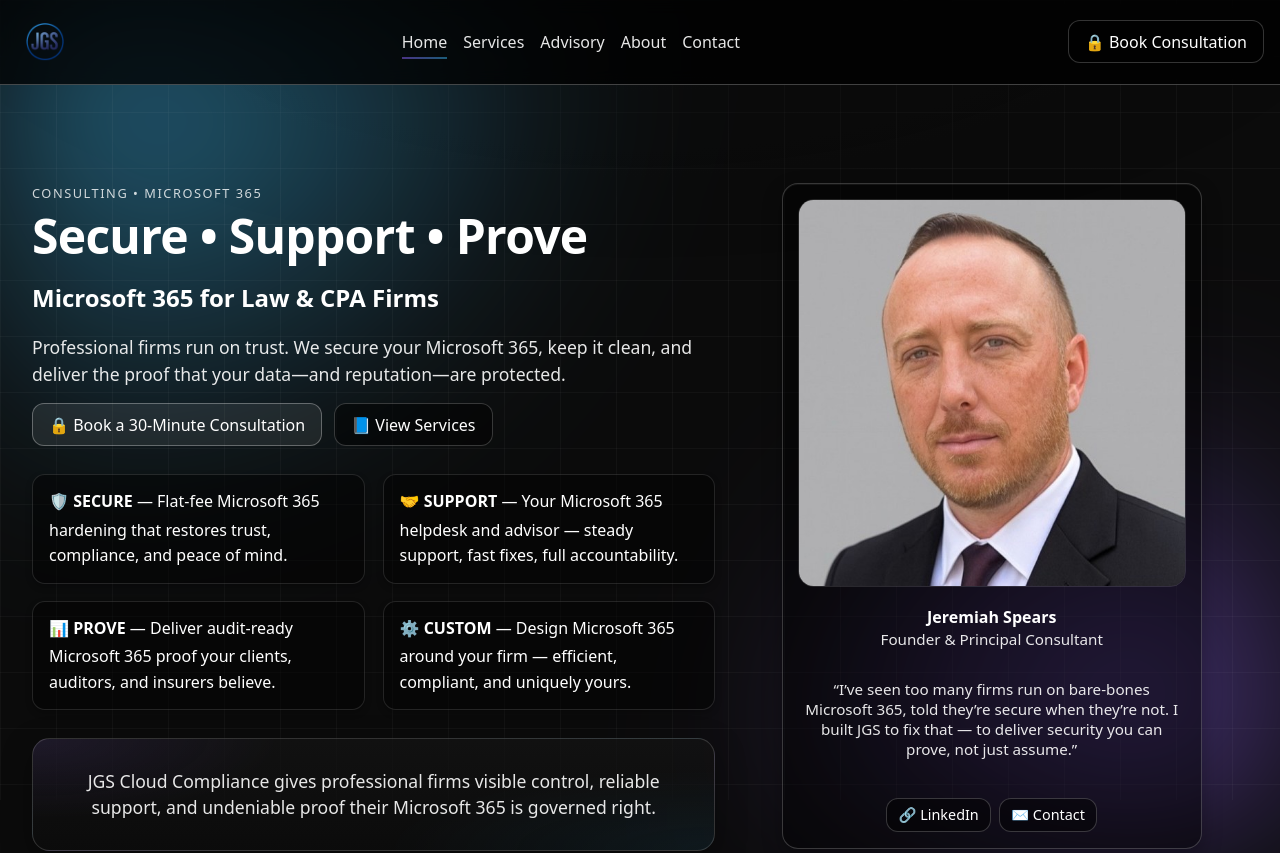
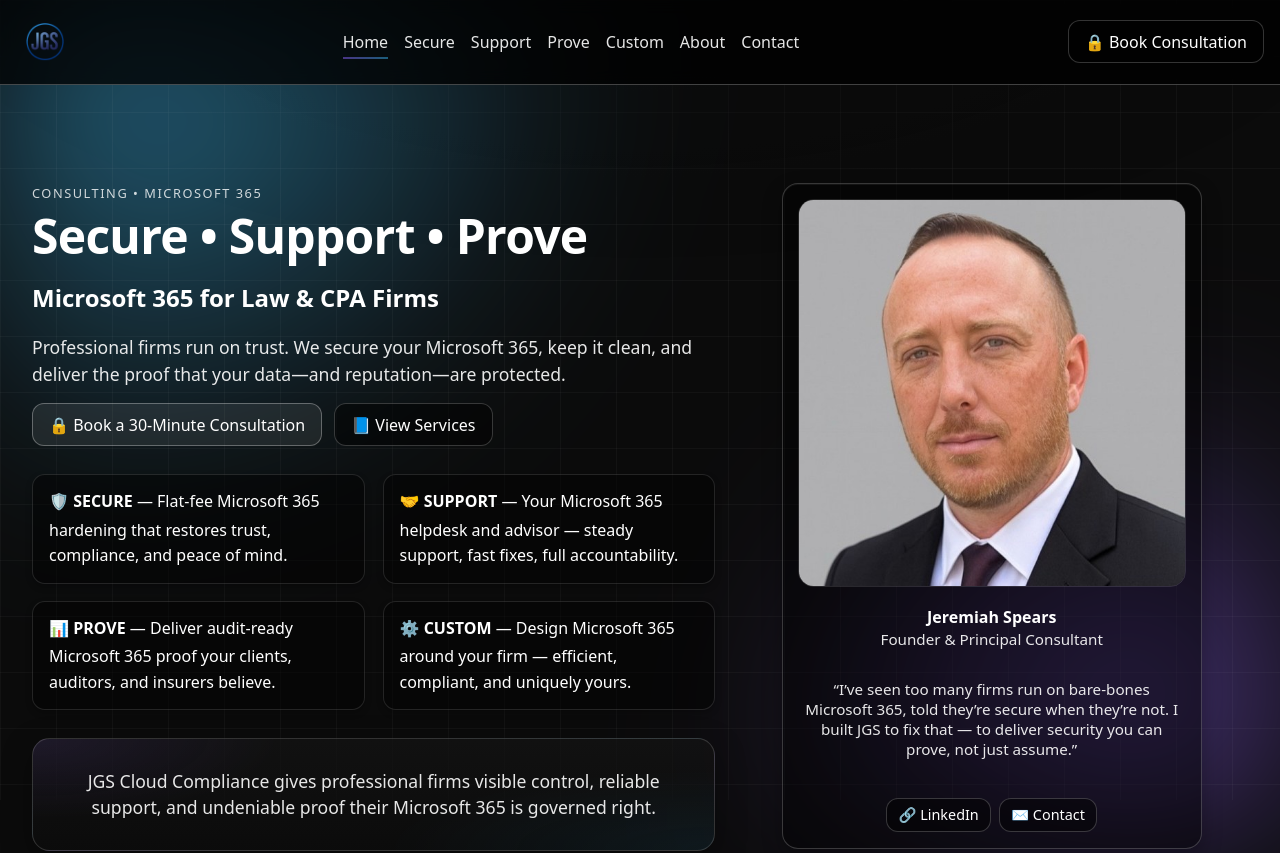
Before and after one commit to jspears80/jgs, a Next.js app: page / in a window 1280 px wide. Shown: the top 853 px of the page. Built offline with nearby package versions, Linux system fonts and the light colour scheme.

Commit message:
Update Nav.tsx

```diff
--- a/app/Nav.tsx
+++ b/app/Nav.tsx
@@ -1,23 +1,29 @@
 'use client';
+
 import Link from 'next/link';
 import { usePathname } from 'next/navigation';
 import React from 'react';
 
+const NAV_ITEMS = [
+  { href: '/', label: 'Home' },
+  { href: '/secure', label: 'Secure' },
+  { href: '/support', label: 'Support' },
+  { href: '/prove', label: 'Prove' },
+  { href: '/custom', label: 'Custom' },
+  { href: '/about', label: 'About' },
+  { href: '/contact', label: 'Contact' },
+];
+
 export default function Nav() {
-  const path = usePathname();
-
-  const items = [
-    { href: '/', label: 'Home' },
-    { href: '/services', label: 'Services' },
-    { href: '/advisory', label: 'Advisory' },
-    { href: '/about', label: 'About' },
-    { href: '/contact', label: 'Contact' },
-  ];
+  const pathname = usePathname();
 
   return (
-    <nav className="nav-links">
-      {items.map(({ href, label }) => {
-        const active = path === href;
+    <nav className="nav-links" aria-label="Primary">
+      {NAV_ITEMS.map(({ href, label }) => {
+        const active =
+          pathname === href ||
+          (href !== '/' && pathname?.startsWith(href + '/'));
+
         return (
           <Link
             key={href}
```
